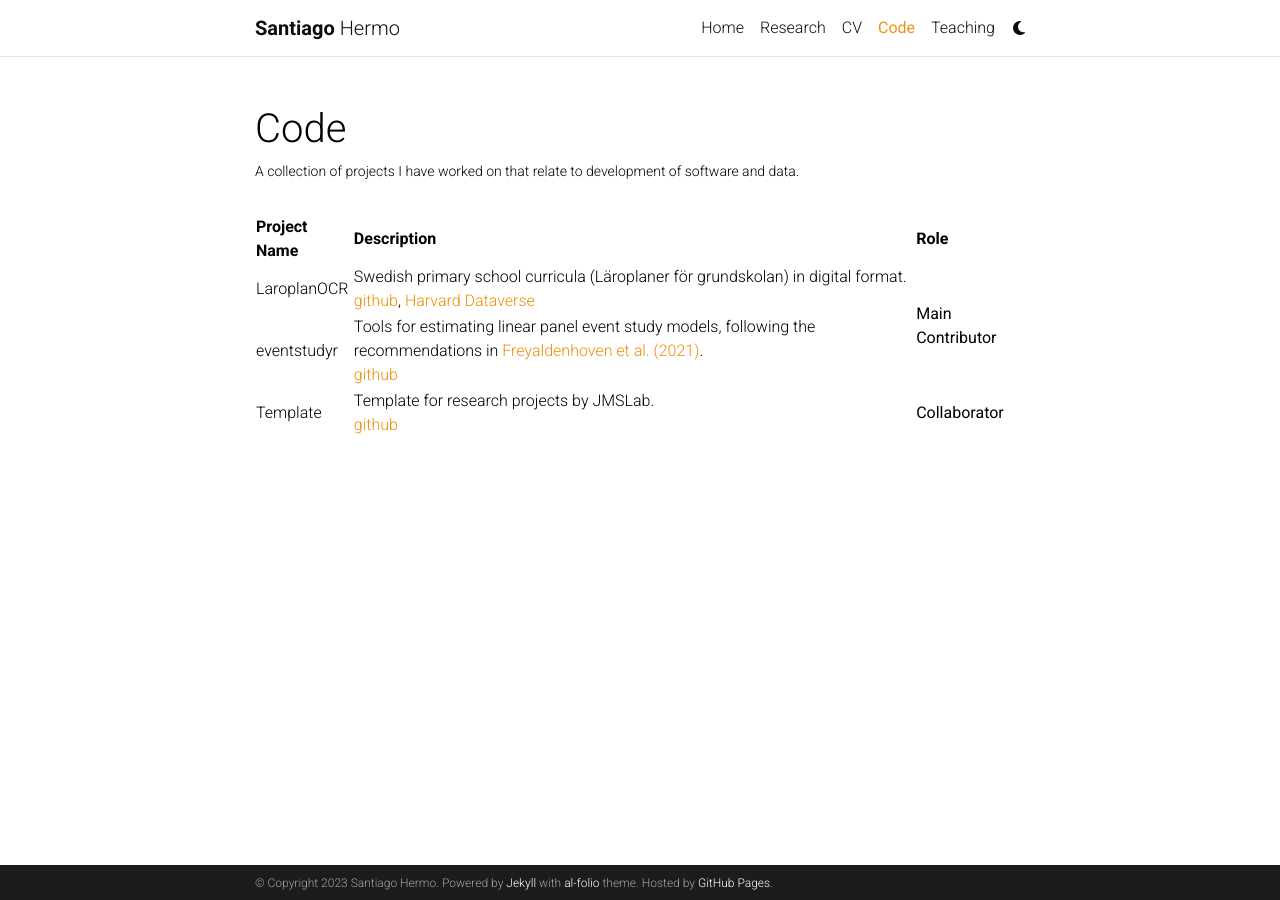
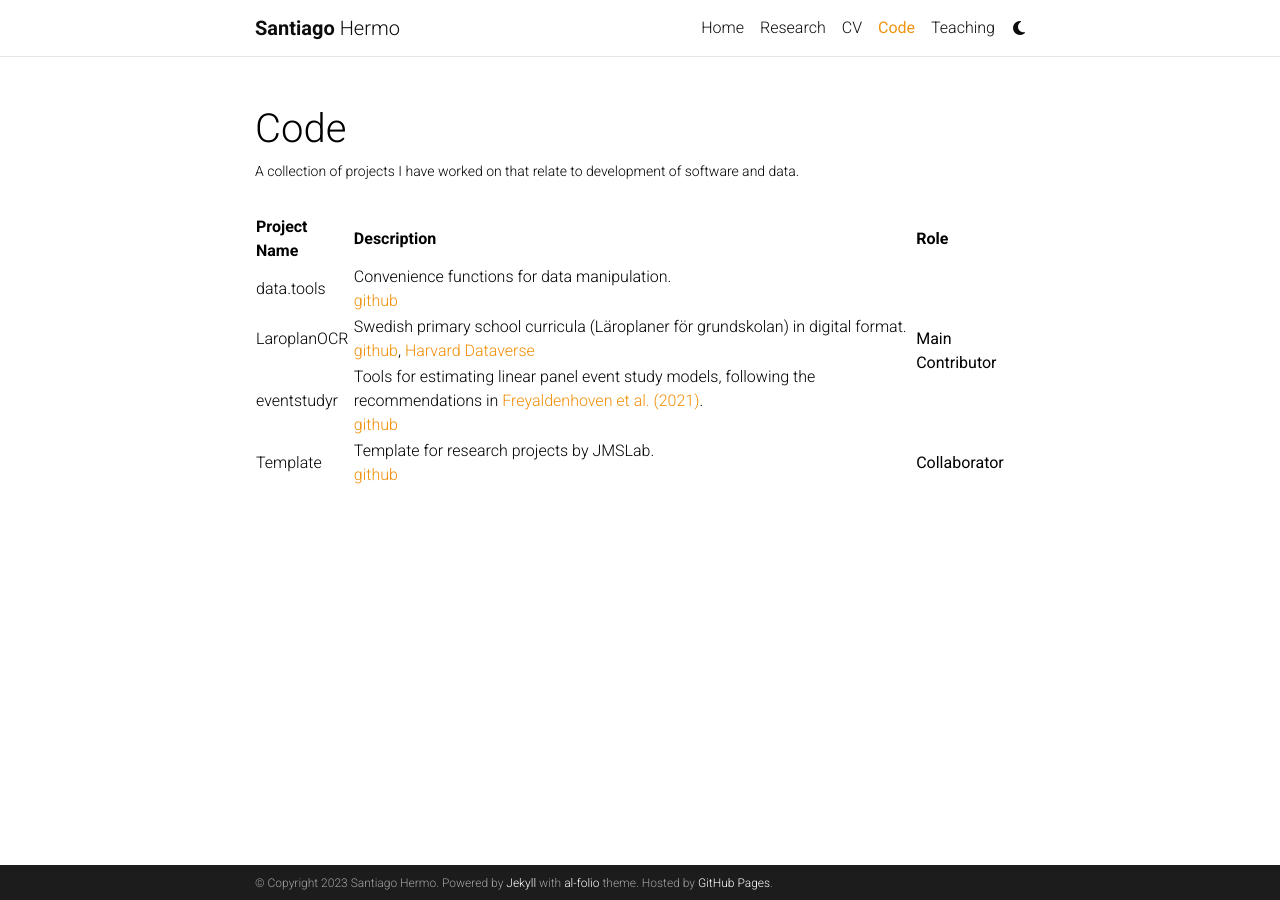
Before and after one commit to santiagohermo/santiagohermo.github.io, a Jekyll site: the page built from _pages/code.md, in a window 1280 px wide. Built offline with Jekyll 4.4.1, drawn with Linux system fonts in a browser that asks for light colours; comment, search, counter and statistics services are not loaded; a style sheet for code colours, icons or effects is not loaded.

Commit message:
Add data.tools to code tab

```diff
--- a/_pages/code.md
+++ b/_pages/code.md
@@ -17,9 +17,13 @@ nav_order: 3
     </thead>
     <tbody>
         <tr>
+            <td>data.tools</td>
+            <td>Convenience functions for data manipulation.<br><a href="https://github.com/santiagohermo/data.tools">github</a></td>
+            <td rowspan="3"><b>Main Contributor</b></td>
+        </tr>
+        <tr>
             <td>LaroplanOCR</td>
             <td>Swedish primary school curricula (Läroplaner för grundskolan) in digital format.<br><a href="https://github.com/JMSLab/LaroplanOCR">github</a>, <a href="https://dataverse.harvard.edu/dataset.xhtml?persistentId=doi:10.7910/DVN/EEPBEU">Harvard Dataverse</a></td>
-            <td rowspan="2"><b>Main Contributor</b></td>
         </tr>
         <tr>
             <td>eventstudyr</td>
```
